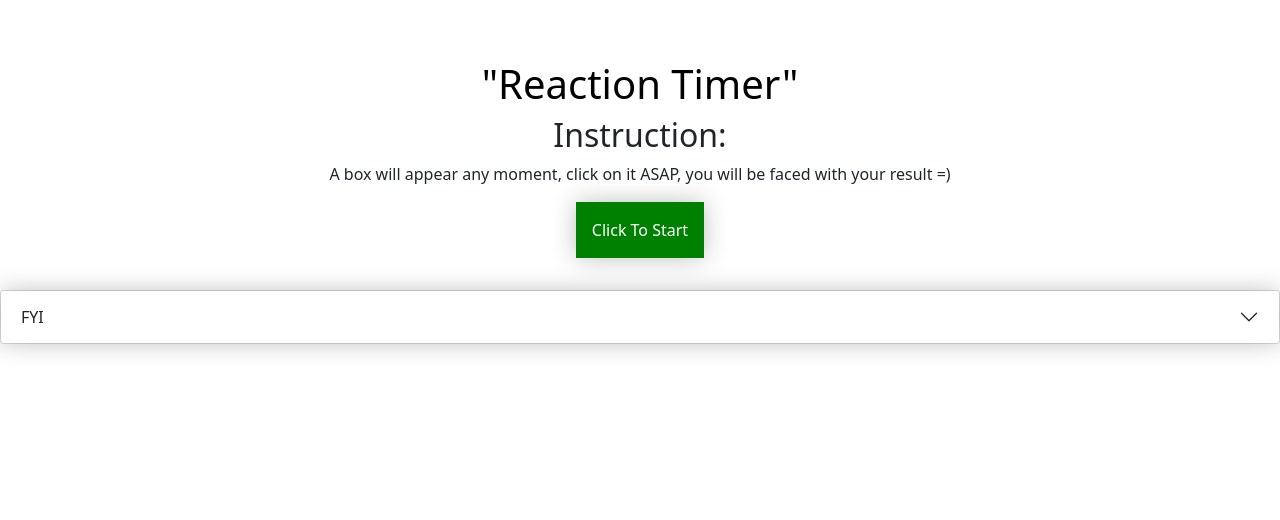
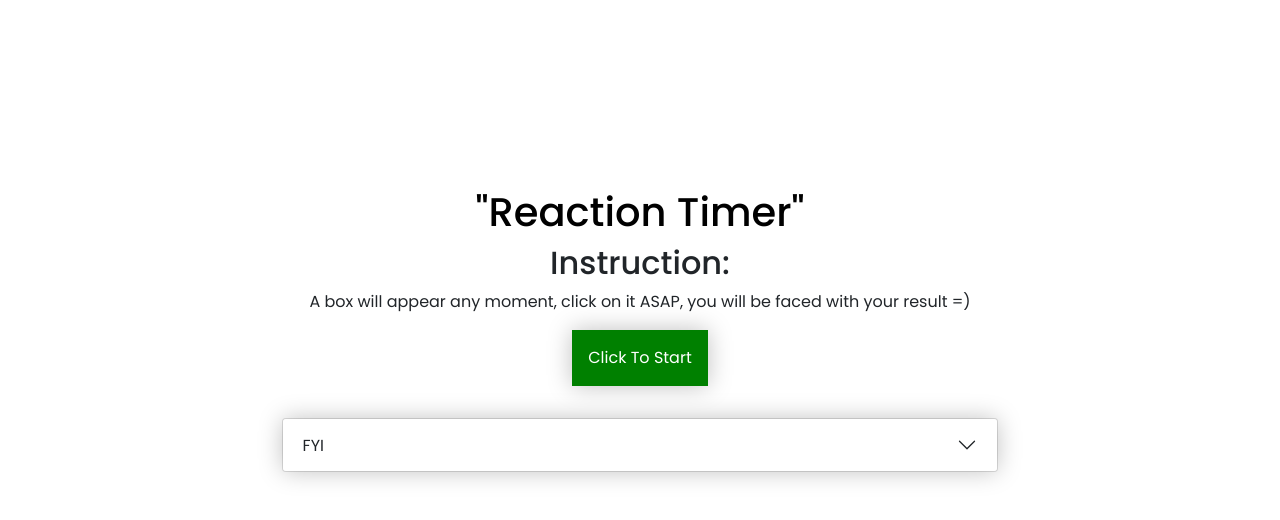
Before and after one commit to negarmiralaie/reaction-timer-using-vue, a Vue app: page / in a window 1280 px wide. Shown: the top 520 px of the page. Built offline with nearby package versions, Linux system fonts and the light colour scheme.

Commit message:
styled FYI & Box

```diff
--- a/src/App.vue
+++ b/src/App.vue
@@ -24,13 +24,13 @@ export default {
   background-color:red;
   color:white;
   cursor: pointer;
-  position: fixed;
+  /* position: fixed; */
   display:flex;
-  left: 0;
+  /* left: 0;
   right: 0;
   top: 0;
   bottom: 0;
-  margin: auto;
+  margin: auto; */
   width: 50%;
   height: 30vh;
   border-radius: 10px;
--- a/src/components/PageContent/FYI/FYI.vue
+++ b/src/components/PageContent/FYI/FYI.vue
@@ -1,5 +1,5 @@
 <template>
-    <div class="accordion" id="accordionExample">
+    <div class="accordion FYI" id="accordionExample">
   <div class="accordion-item">
     <h2 class="accordion-header" id="headingTwo">
       <button class="accordion-button collapsed" type="button" data-bs-toggle="collapse" data-bs-target="#collapseTwo" aria-expanded="false" aria-controls="collapseTwo">
@@ -25,7 +25,9 @@ export default {
 <style scoped>
 
 .accordion{
+    width: 70%;
     margin: 2rem 0;
+    margin: 2rem auto;
 }
 
 a{
--- /dev/null
+++ b/src/css/style.css
@@ -0,0 +1,29 @@
+@import url("https://fonts.googleapis.com/css2?family=Poppins:ital,wght@0,100;0,200;0,300;0,400;0,500;0,600;0,700;0,800;0,900;1,600&display=swap");
+*,
+*:before,
+*:after {
+  margin: 0;
+  padding: 0;
+  -webkit-box-sizing: border-box;
+          box-sizing: border-box;
+  outline: none;
+  border: none;
+  text-decoration: none;
+  -webkit-transition: all .2s linear;
+  transition: all .2s linear;
+  font-family: 'Poppins';
+}
+
+body {
+  padding: 10%;
+}
+
+body .Box {
+  position: fixed;
+  left: 0;
+  right: 0;
+  top: 0;
+  bottom: 0;
+  margin: auto;
+}
+/*# sourceMappingURL=style.css.map */
--- /dev/null
+++ b/src/css/style.scss
@@ -0,0 +1,31 @@
+@import url('https://fonts.googleapis.com/css2?family=Poppins:ital,wght@0,100;0,200;0,300;0,400;0,500;0,600;0,700;0,800;0,900;1,600&display=swap');
+
+@mixin centralize {
+    position: fixed;
+    left: 0;
+    right: 0;
+    top: 0;
+    bottom: 0;
+    margin: auto;
+}
+
+*,
+*:before,
+*:after {
+    margin: 0;
+    padding: 0;
+    box-sizing: border-box;
+    outline: none;
+    border: none;
+    text-decoration: none;
+    transition: all .2s linear;
+    font-family: 'Poppins';
+}
+
+body {
+    padding: 10%;
+
+    .Box{
+        @include centralize;
+    }
+}
--- a/src/main.js
+++ b/src/main.js
@@ -1,5 +1,6 @@
 import { createApp } from 'vue'
 import App from './App.vue'
+import './css/style.css'
 import { library } from "@fortawesome/fontawesome-svg-core";
 import { fas } from "@fortawesome/free-solid-svg-icons";
 
```
Also changed, not shown: 1 other file (tests, documents, lock files or other folders).
